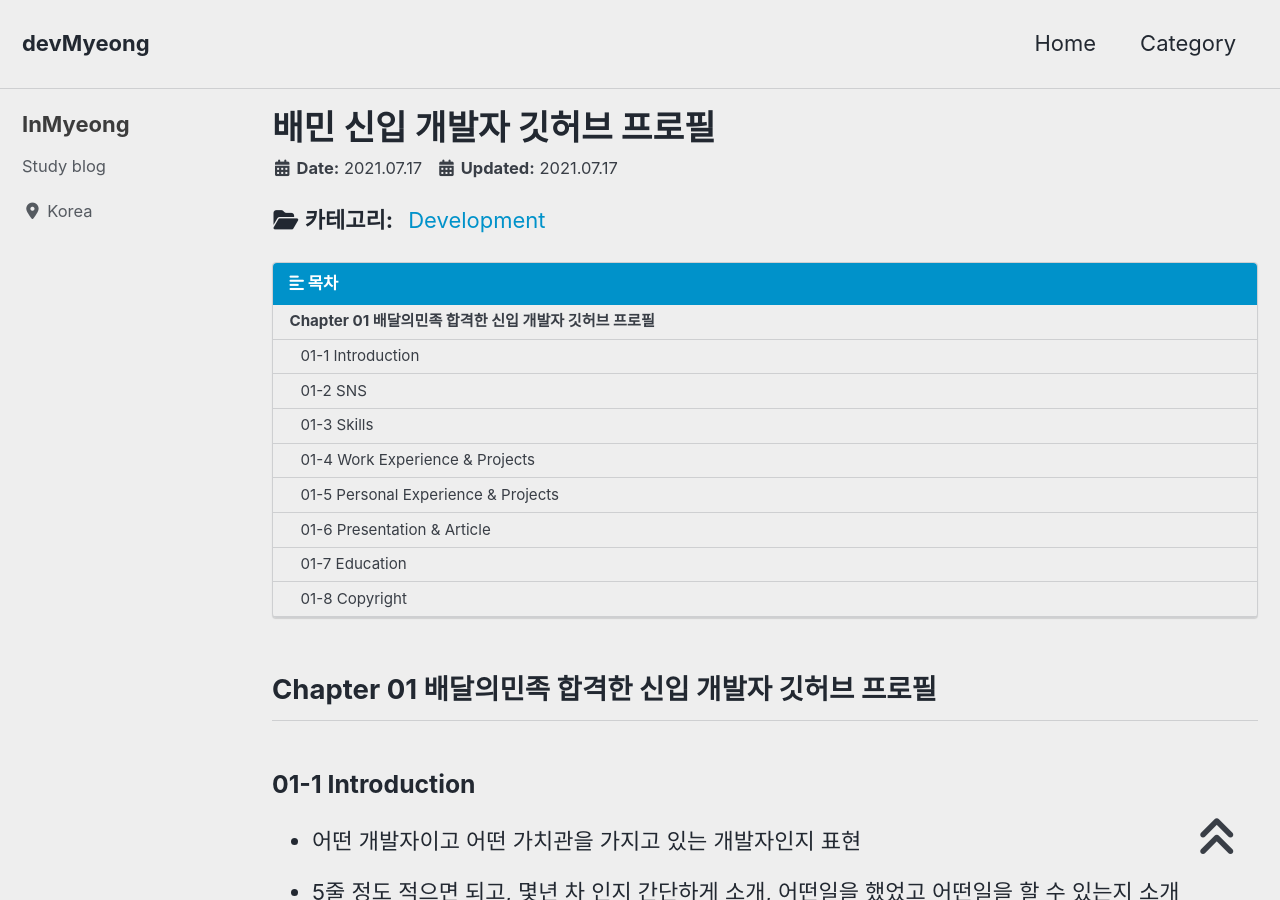
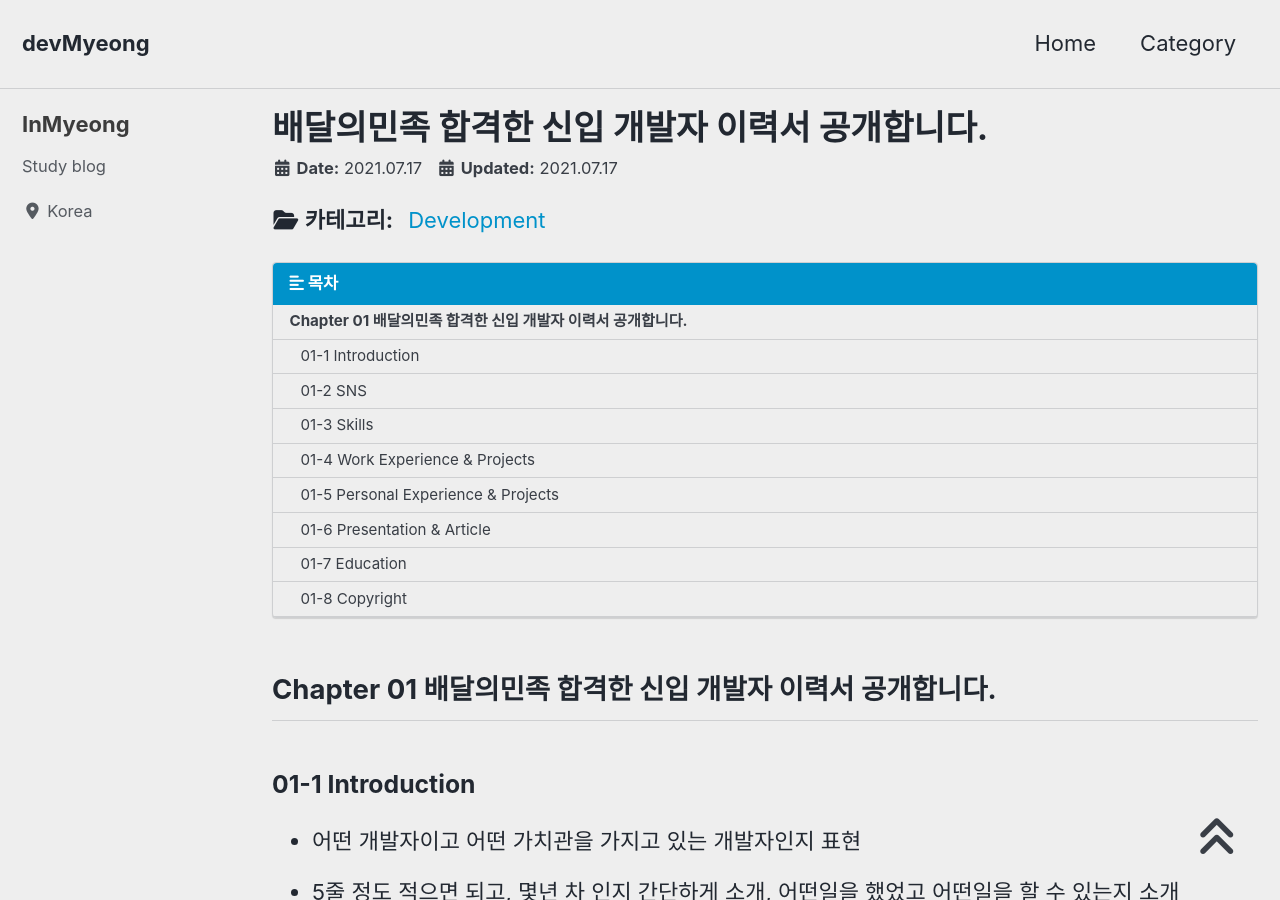
Before and after one commit to devMyeong/devMyeong.github.io, a Jekyll site: the page built from _posts/liberalArts/development/2021-07-17-개발바닥-resume.md, in a window 1280 px wide and 900 px high. Built offline with Jekyll 4.4.1, drawn with Linux system fonts in a browser that asks for light colours; cached includes are drawn as plain includes; nearby versions of some CDN libraries; some web fonts are replaced; some of the changed text lies outside the part shown.

Commit message:
update dev info

```diff
--- a/_posts/liberalArts/development/2021-07-17-baemin.md
+++ b/_posts/liberalArts/development/2021-07-17-개발바닥-resume.md
@@ -1,5 +1,5 @@
 ---
-title:  "배민 신입 개발자 깃허브 프로필"
+title:  "배달의민족 합격한 신입 개발자 이력서 공개합니다."
 
 categories:
   - Development
@@ -13,7 +13,7 @@ date: 2021-07-17
 last_modified_at: 2021-07-17
 ---
 
-## Chapter 01 배달의민족 합격한 신입 개발자 깃허브 프로필
+## Chapter 01 배달의민족 합격한 신입 개발자 이력서 공개합니다.
 
 ### 01-1 Introduction
 - 어떤 개발자이고 어떤 가치관을 가지고 있는 개발자인지 표현
```
Also changed, not shown: _posts/liberalArts/development/2021-07-23-엘리-resume.md (added, +42 -0 lines).
